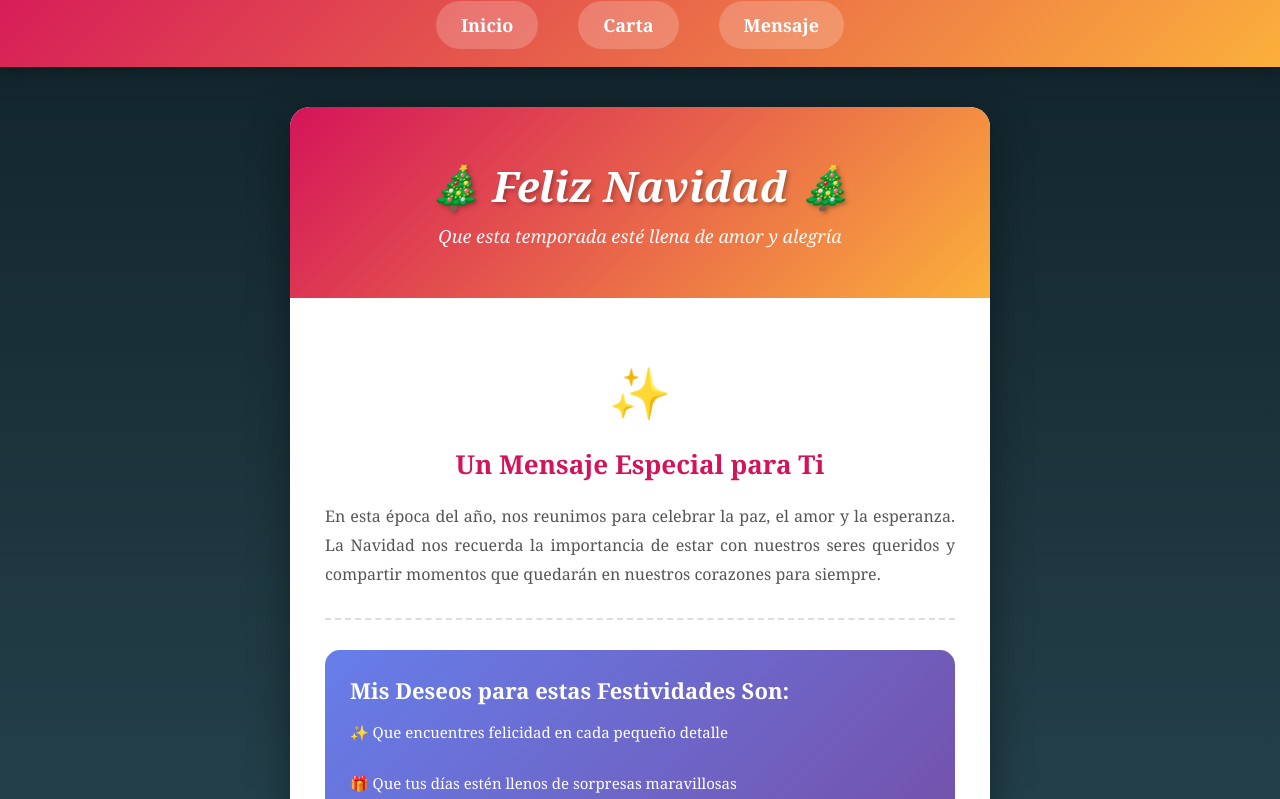
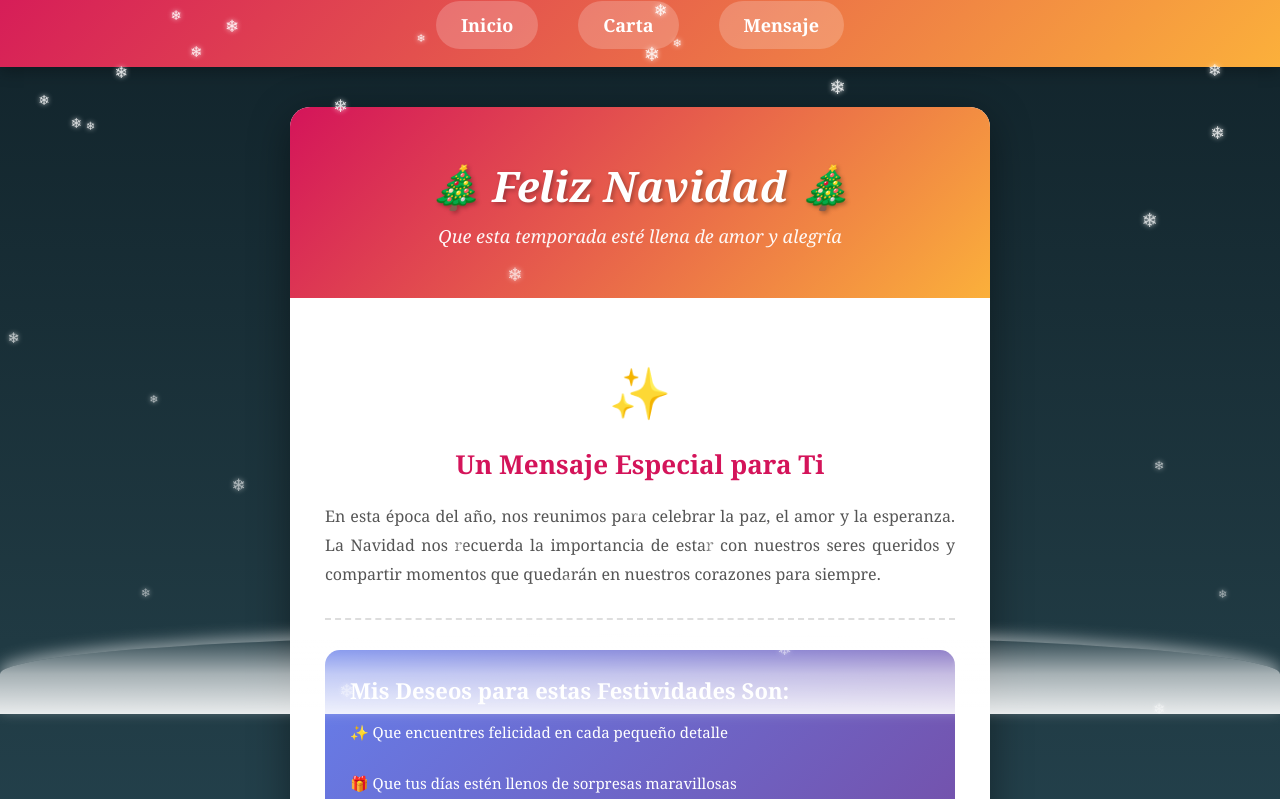
Before and after one commit to JeanP-16/Tarjeta-Navidad-2025-BOOTCAMP, a plain HTML site: page Inicio.html in a window 1280 px wide. Shown: the part 86-885 px from the top of the page. Drawn offline with Linux system fonts and the light colour scheme.

Commit message:
Agregar efecto de nieve

```diff
--- a/Estilo.css
+++ b/Estilo.css
@@ -178,3 +178,77 @@ body {
         letter-spacing: 10px;
     }
 }
+
+.snow-container {
+    position: fixed;
+    top: 0;
+    left: 0;
+    width: 100%;
+    height: 100%;
+    pointer-events: none;
+    z-index: 9999;
+    overflow: hidden;
+}
+
+.snowflake {
+    position: absolute;
+    top: -20px;
+    color: #fff;
+    text-shadow: 0 0 5px #fff;
+    animation-name: fall;
+    animation-timing-function: linear;
+    animation-iteration-count: infinite;
+}
+
+@keyframes fall {
+    0% {
+        top: -10%;
+        opacity: 1;
+    }
+    100% {
+        top: 100%;
+        opacity: 0.5;
+    }
+}
+
+.snow-pile {
+    position: fixed;
+    bottom: 0;
+    left: 0;
+    width: 100%;
+    height: 80px;
+    background: linear-gradient(to top,
+        rgba(255, 255, 255, 0.9) 0%,
+        rgba(255, 255, 255, 0.6) 50%,
+        rgba(255, 255, 255, 0) 100%);
+    pointer-events: none;
+    z-index: 9998;
+    border-radius: 50% 50% 0 0;
+    box-shadow: 0 -5px 15px rgba(255, 255, 255, 0.5);
+    transition: opacity 1s ease-out;
+}
+
+@keyframes twinkle {
+    0%, 100% {
+        opacity: 0.5;
+    }
+    50% {
+        opacity: 1;
+    }
+}
+
+.snowflake:nth-child(2n) {
+    animation-delay: 0.5s;
+}
+
+.snowflake:nth-child(3n) {
+    animation-delay: 1s;
+}
+
+.snowflake:nth-child(4n) {
+    animation-delay: 1.5s;
+}
+
+.snowflake:nth-child(5n) {
+    animation-delay: 2s;
+}
--- a/Inicio.html
+++ b/Inicio.html
@@ -9,7 +9,7 @@
 <body>
     <nav class="navbar">
         <div class="nav-title">
-            🎄 <span>NAVIDAD 2025</span> 🎄
+            🎄 <span>Navidad 2025</span> 🎄
         </div>
         <ul class="nav-menu">
             <li><a href="#inicio">Inicio</a></li>
@@ -65,5 +65,6 @@
             @ Jean Pierre Flores Piloso
         </div>
     </div>
+    <script src="nieve.js"></script>
 </body>
 </html>
--- /dev/null
+++ b/nieve.js
@@ -0,0 +1,42 @@
+const snowflakesCount = 50;
+const snowflakes = [];
+
+function createSnowflakes() {
+    const snowContainer = document.createElement('div');
+    snowContainer.className = 'snow-container';
+    document.body.appendChild(snowContainer);
+
+    for (let i = 0; i < snowflakesCount; i++) {
+        const snowflake = document.createElement('div');
+        snowflake.className = 'snowflake';
+        snowflake.innerHTML = '❄';
+
+        // Posición y velocidad aleatoria
+        snowflake.style.left = Math.random() * 100 + '%';
+        snowflake.style.animationDuration = (Math.random() * 3 + 2) + 's'; // 2-5 segundos
+        snowflake.style.opacity = Math.random();
+        snowflake.style.fontSize = (Math.random() * 10 + 10) + 'px'; // 10-20px
+
+        snowContainer.appendChild(snowflake);
+        snowflakes.push(snowflake);
+    }
+}
+
+function createSnowPile() {
+    const pile = document.createElement('div');
+    pile.className = 'snow-pile';
+    document.body.appendChild(pile);
+
+    setTimeout(() => {
+        pile.style.opacity = '0';
+        setTimeout(() => {
+            pile.remove();
+            createSnowPile();
+        }, 1000);
+    }, 6000);
+}
+
+window.addEventListener('load', () => {
+    createSnowflakes();
+    createSnowPile();
+});
```
